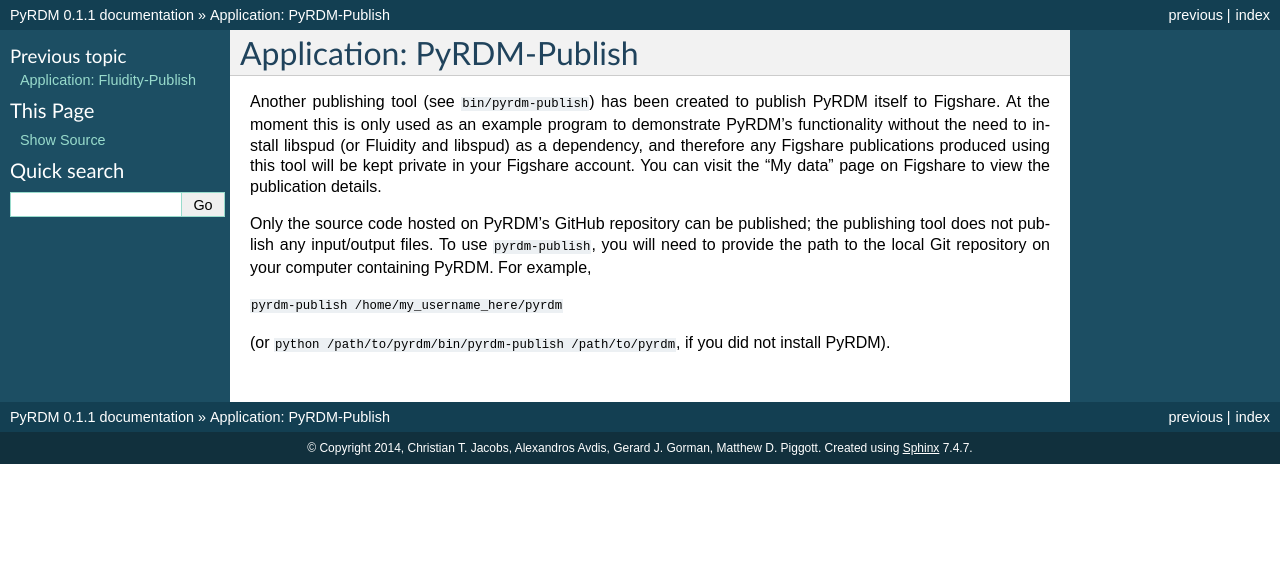
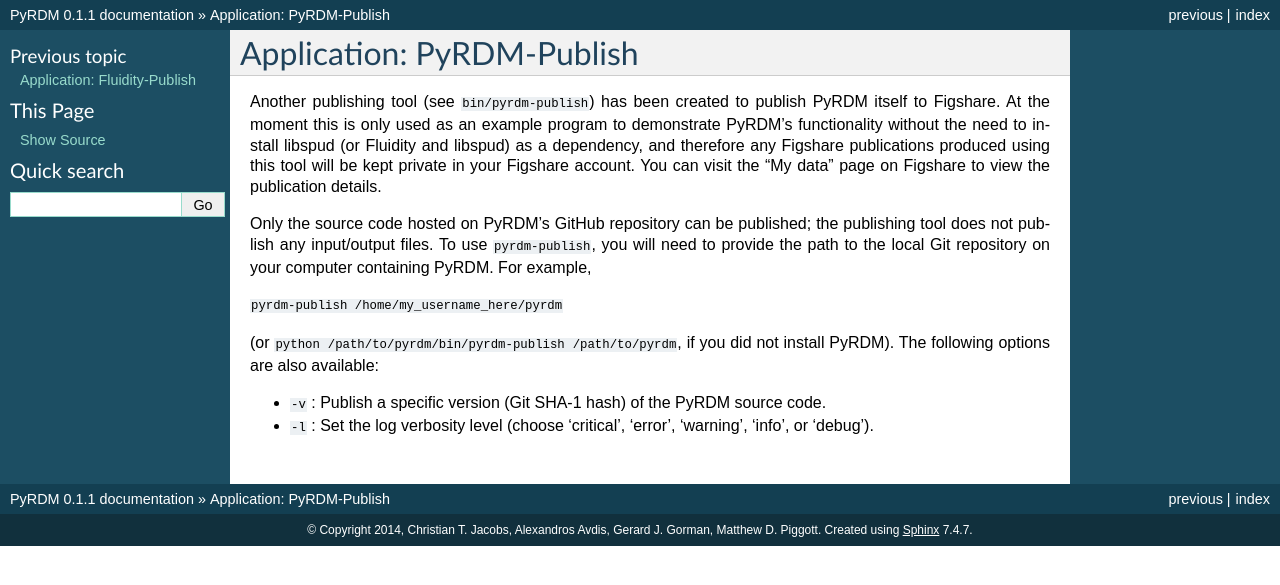
Before and after one commit to pyrdm/pyrdm, a Sphinx documentation site: the page built from docs/source/application_pyrdm.rst, in a window 1280 px wide. Shown: the top 585 px of the page. Built offline with Sphinx 7.4.7, drawn with Linux system fonts in a browser that asks for light colours; pages that are not in the unit, such as notebooks, are missing from menus.

Commit message:
Added information about the new '-l' option to the documentation.

```diff
--- a/docs/source/application_fluidity.rst
+++ b/docs/source/application_fluidity.rst
@@ -70,6 +70,8 @@
    that any DOI generated will not be valid until the publication is
    made public.
 
+-  ``-l`` : Set the log verbosity level.
+
 e.g.
 ``fluidity-publish -i /data/fluidity/tests/top_hat_cg_supg/top_hat_cg_supg.flml``
 
--- a/docs/source/application_pyrdm.rst
+++ b/docs/source/application_pyrdm.rst
@@ -17,4 +17,8 @@
 ``pyrdm-publish /home/my_username_here/pyrdm``
 
 (or ``python /path/to/pyrdm/bin/pyrdm-publish /path/to/pyrdm``, if you
-did not install PyRDM).
+did not install PyRDM). The following options are also available:
+
+-  ``-v`` : Publish a specific version (Git SHA-1 hash) of the PyRDM source code.
+
+-  ``-l`` : Set the log verbosity level (choose 'critical', 'error', 'warning', 'info', or 'debug').
```
